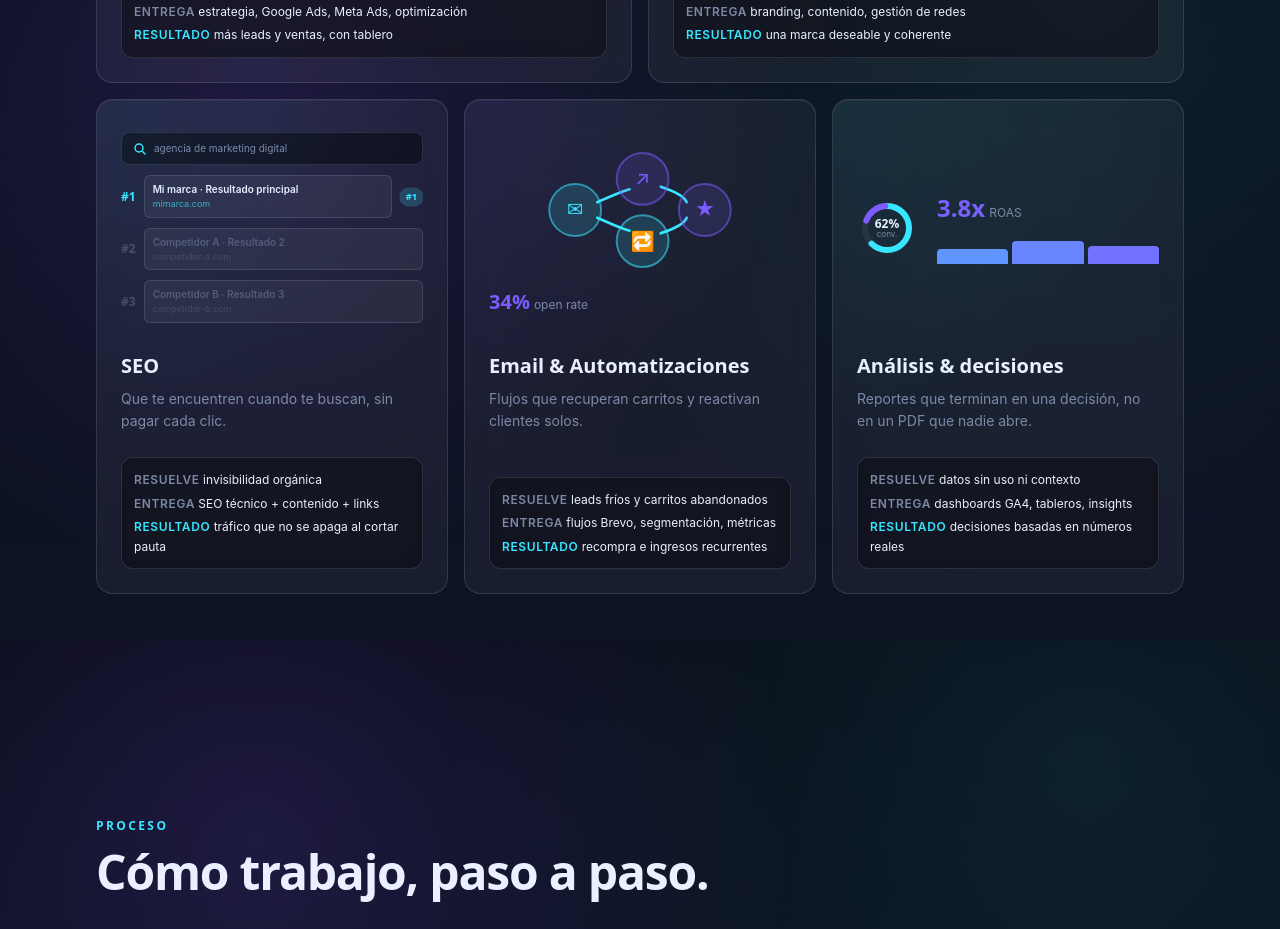
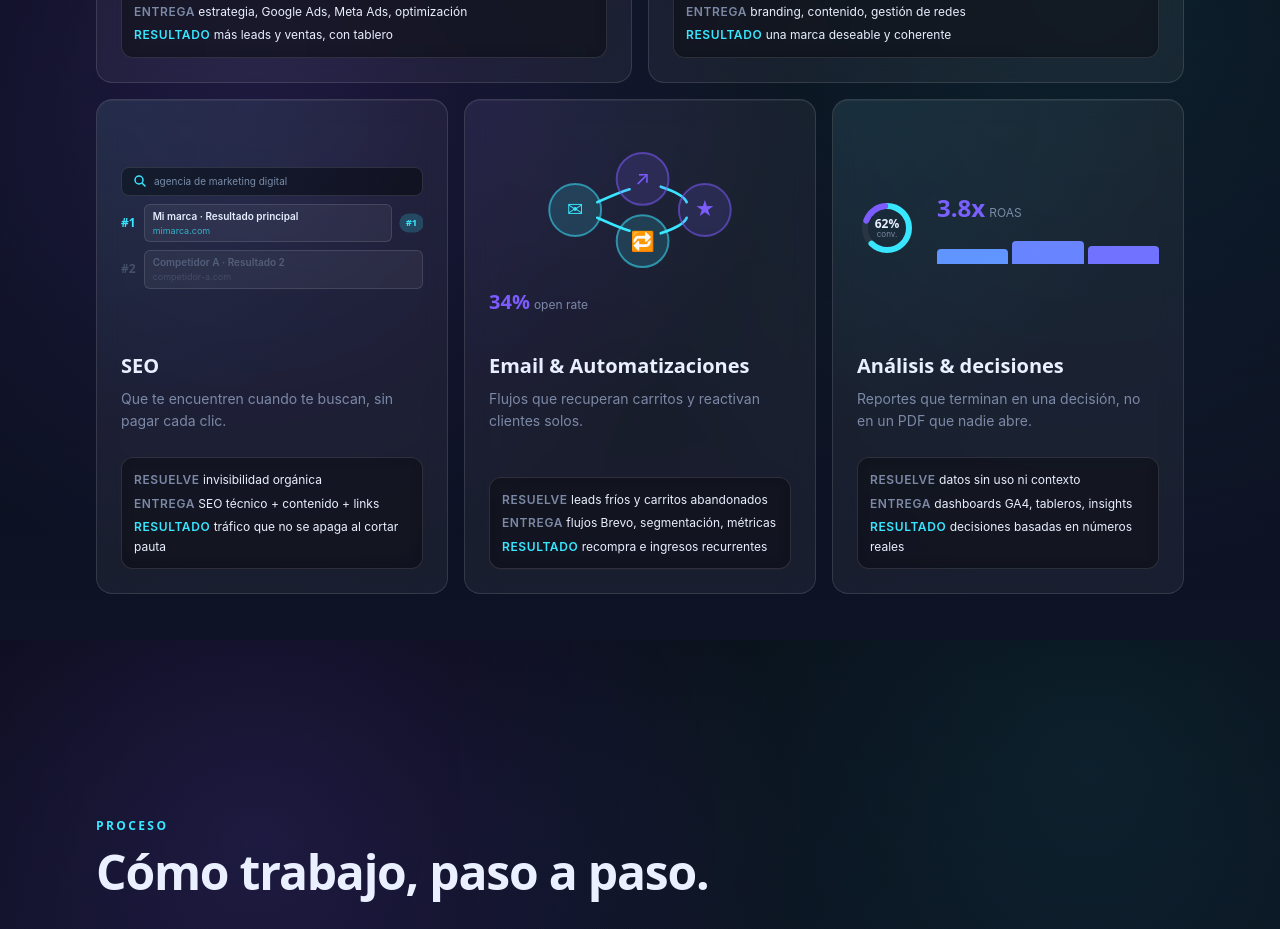
Before and after one commit to Gaston3000/Nachera, a React (Vite) app: page / in a window 1280 px wide. Shown: the part 2560-3489 px from the top of the page. Built offline with nearby package versions, Linux system fonts and the light colour scheme.

Commit message:
fix(solutions): SerpViz (SEO) más compacto (2 filas + paddings) para que entre en el área visual sin cortarse

```diff
--- a/src/components/Solutions.jsx
+++ b/src/components/Solutions.jsx
@@ -194,7 +194,6 @@ function SerpViz() {
   const rows = [
     { title: 'Mi marca · Resultado principal', url: 'mimarca.com', accent: true },
     { title: 'Competidor A · Resultado 2', url: 'competidor-a.com', accent: false },
-    { title: 'Competidor B · Resultado 3', url: 'competidor-b.com', accent: false },
   ]
 
   const rowVariants = {
@@ -215,10 +214,10 @@ function SerpViz() {
   }
 
   return (
-    <div className="flex flex-col gap-2.5" aria-hidden="true">
+    <div className="flex flex-col gap-2" aria-hidden="true">
       {/* search bar */}
       <motion.div
-        className="flex items-center gap-2 rounded-lg border border-glassborder bg-bg/60 px-3 py-2"
+        className="flex items-center gap-2 rounded-lg border border-glassborder bg-bg/60 px-3 py-1.5"
         variants={reduce ? {} : itemVariants}
       >
         <svg width="12" height="12" viewBox="0 0 12 12" fill="none">
@@ -237,7 +236,7 @@ function SerpViz() {
           <span className={`flex-shrink-0 font-display text-xs font-bold ${r.accent ? 'text-accent' : 'text-muted/40'}`}>
             #{i + 1}
           </span>
-          <div className="min-w-0 flex-1 rounded-md border border-glassborder bg-glass px-2 py-1.5">
+          <div className="min-w-0 flex-1 rounded-md border border-glassborder bg-glass px-2 py-1">
             <div className={`truncate text-[10px] font-semibold ${r.accent ? 'text-fg' : 'text-muted/50'}`}>{r.title}</div>
             <div className={`truncate text-[9px] ${r.accent ? 'text-accent/70' : 'text-muted/30'}`}>{r.url}</div>
           </div>
```
